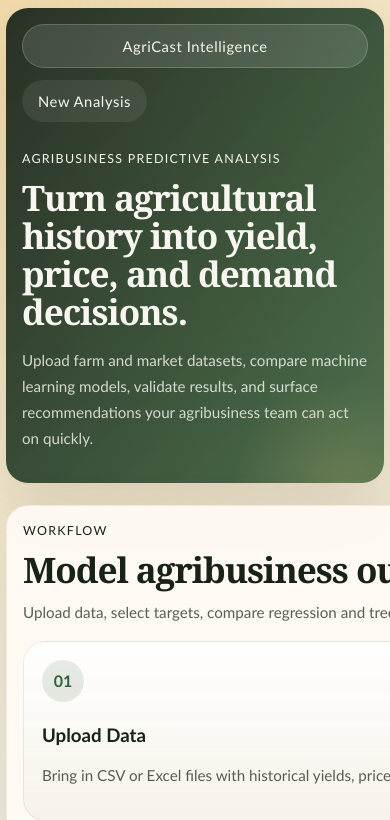
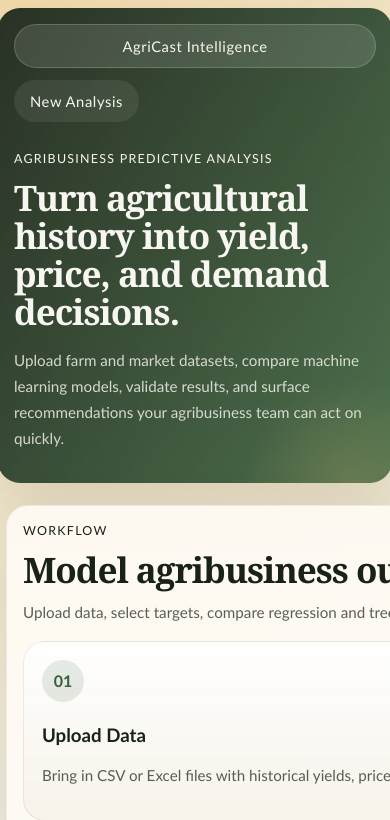
Before and after one commit to kgthunder-arch/Thunder-repository, a Flask app: page / in a window 390 px wide; the page is wider, and only the part inside the window is pictured. Shown: the top 820 px of that part. Run offline with Flask 3, Linux system fonts and the light colour scheme; some libraries are stand-ins or nearby versions.

Commit message:
Expand mobile hero card

```diff
--- a/static/css/styles.css
+++ b/static/css/styles.css
@@ -582,6 +582,11 @@ fieldset {
         padding: 20px;
     }
 
+    .hero-shell {
+        width: calc(100% + 12px);
+        margin-inline: -6px;
+    }
+
     .hero-copy {
         padding-top: 28px;
     }
@@ -651,6 +656,11 @@ fieldset {
     .panel {
         padding: 16px;
         border-radius: 22px;
+    }
+
+    .hero-shell {
+        width: calc(100% + 16px);
+        margin-inline: -8px;
     }
 
     .brand-row,
```
